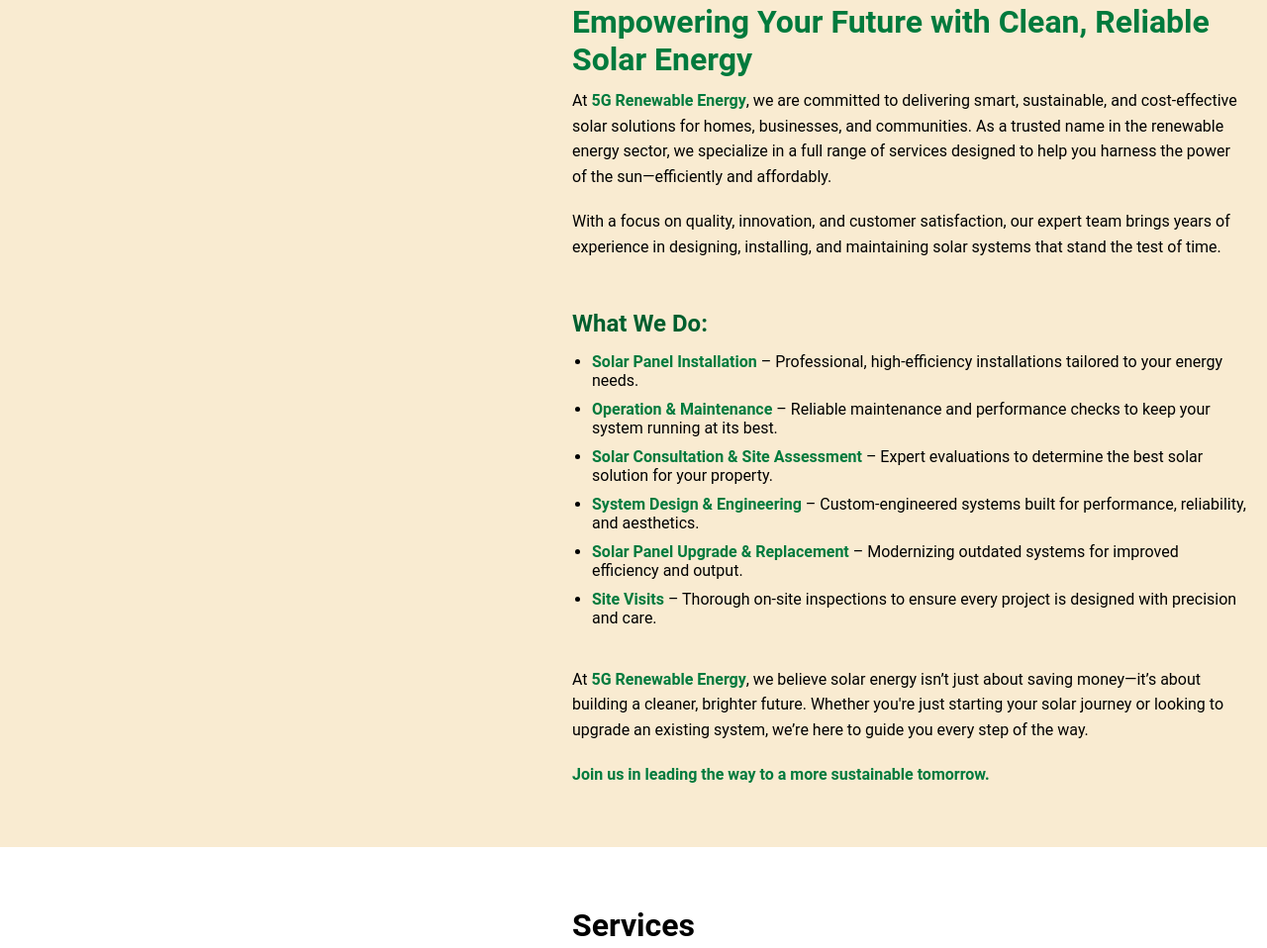
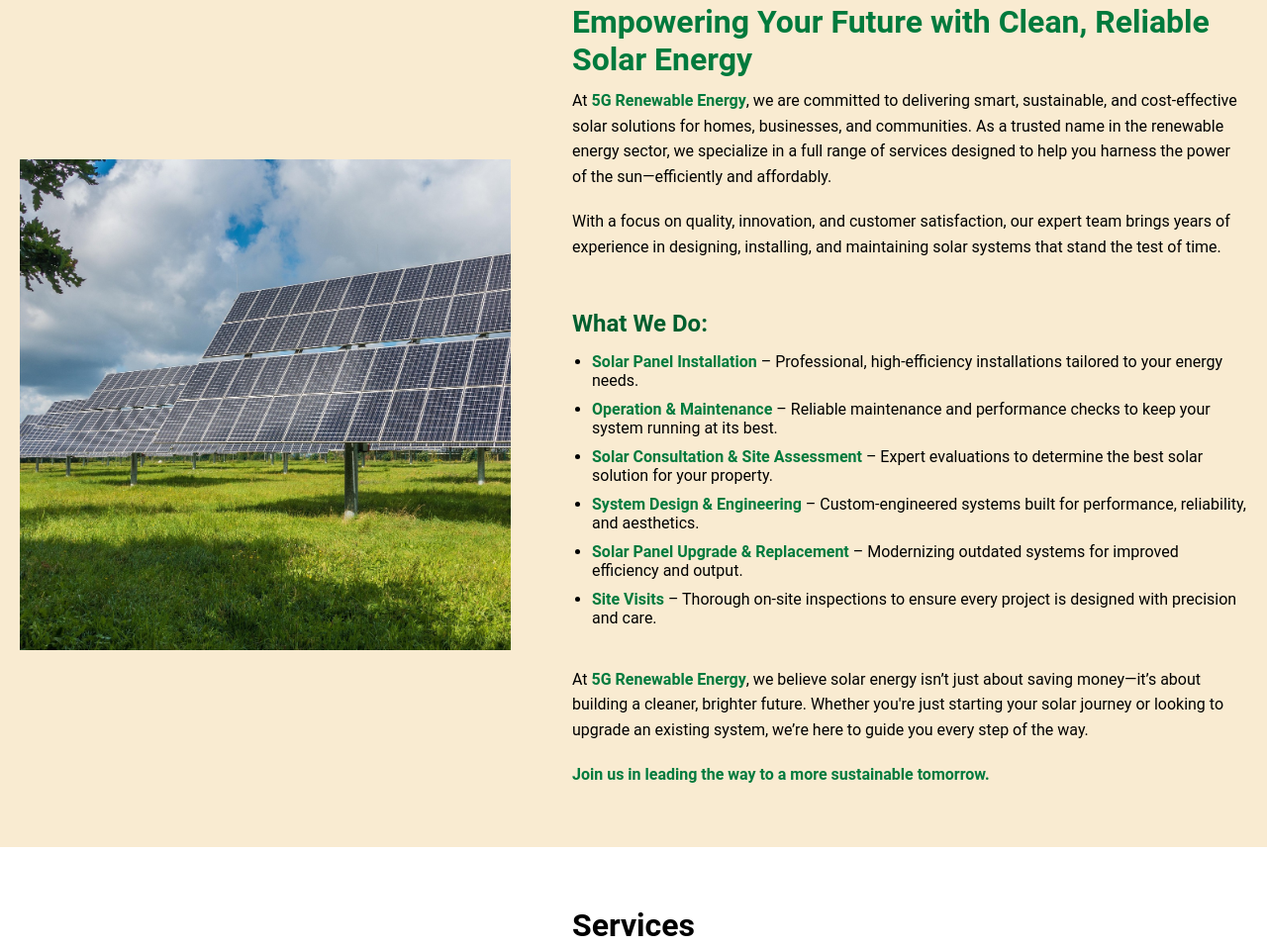
Before and after one commit to VaibhavKundekar/5GRenewableEnergy, a plain HTML site: page index.html in a window 1280 px wide. Shown: the part 837-1795 px from the top of the page at 99% size. Drawn offline with nearby package versions, Linux system fonts and the light colour scheme.

Commit message:
Update style.css

```diff
--- a/Styles/style.css
+++ b/Styles/style.css
@@ -187,7 +187,7 @@
 #img-about-div{
   width: 40%;
   aspect-ratio: 1/1;
-  background-image: url(Images/photovoltaic-system-2742302_1920.jpg);
+  background-image: url(../Images/photovoltaic-system-2742302_1920.jpg);
   background-repeat: no-repeat;
   background-size: cover;
   background-position: center;
```
